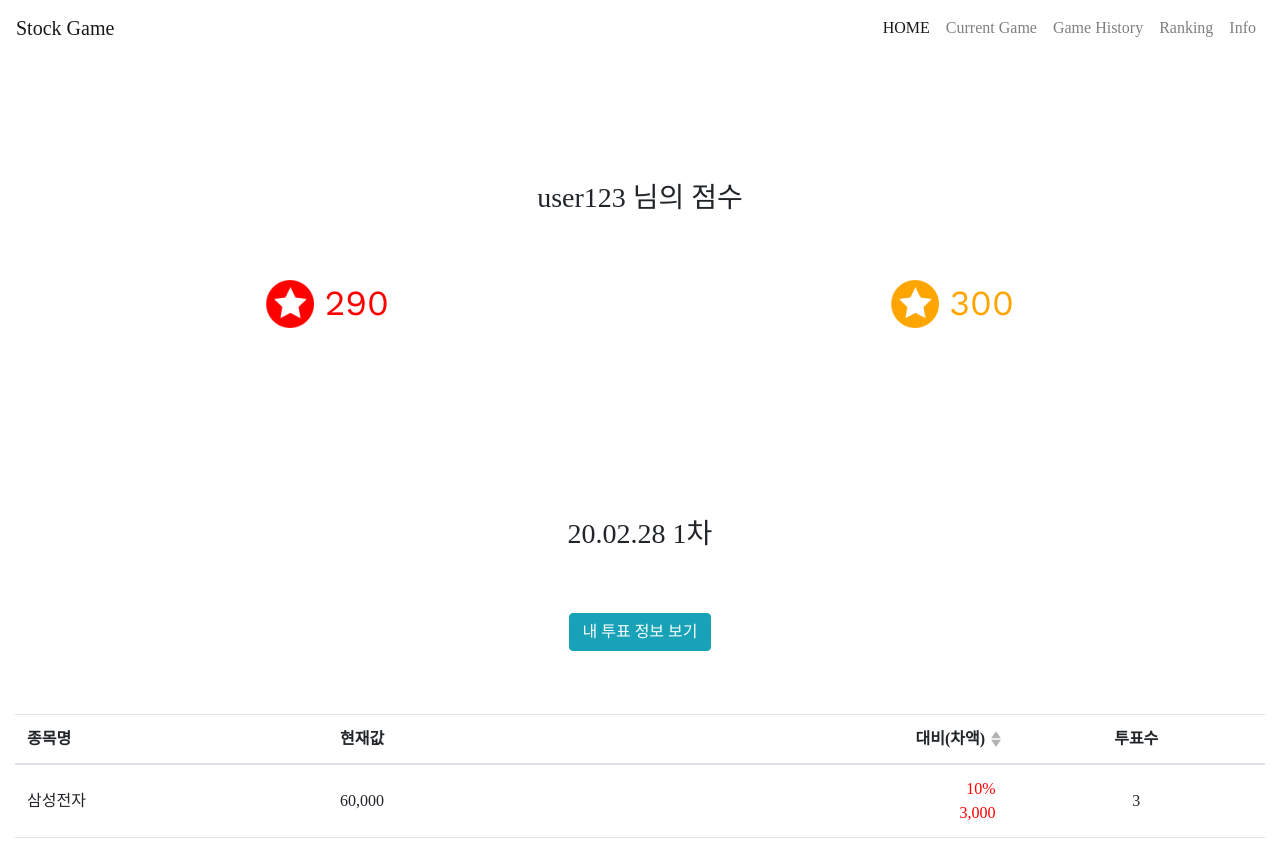
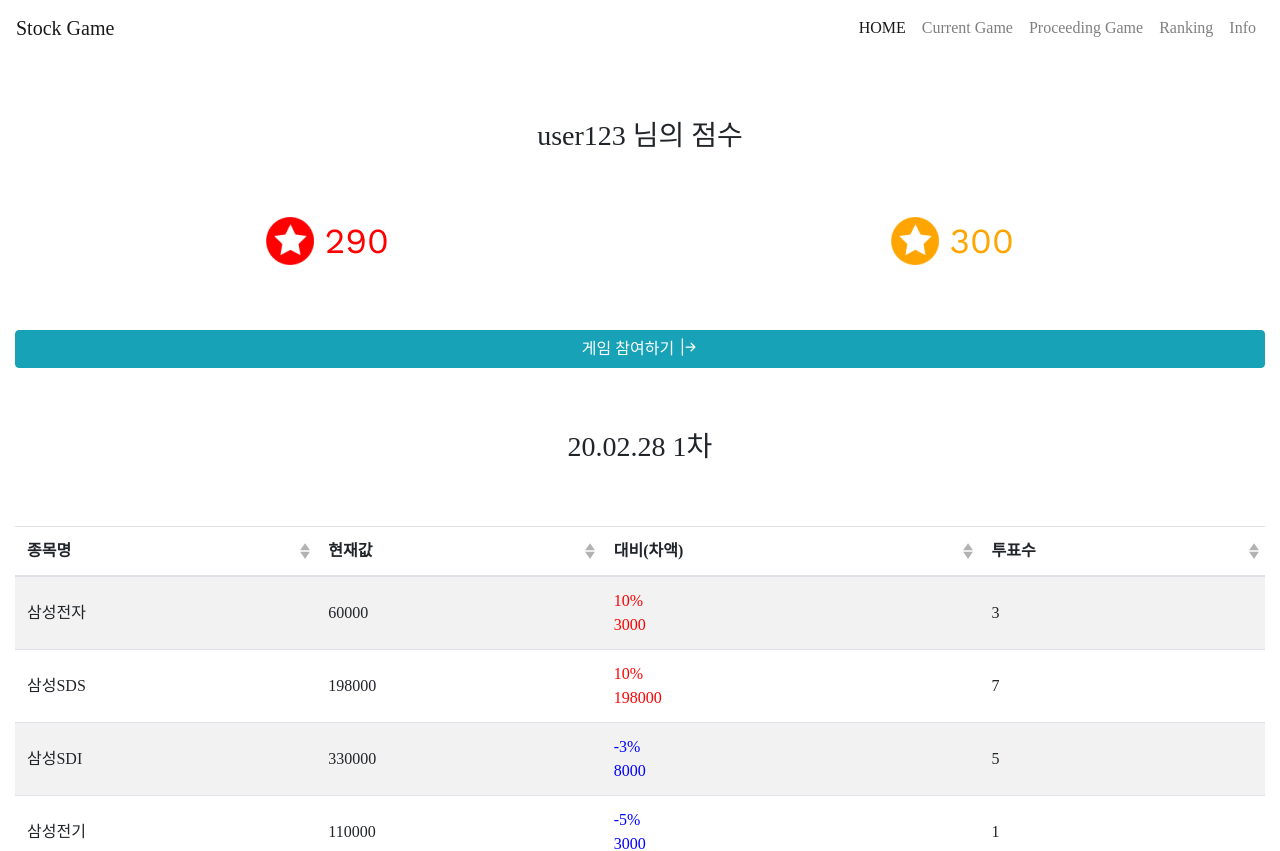
Before and after one commit to alrud0x0/stock_game, a Vue app in the folder front/: page /#/home in a window 1280 px wide. Shown: the top 851 px of the page. Built offline with nearby package versions, Linux system fonts and the light colour scheme; a web font is replaced by a local one.

Commit message:
Revert "게임테이블/보팅정보/사용자투표정보 추가"
This reverts commit eaf1727f1dfb918f8abe8c29cb9640815e06abc8.

```diff
--- /dev/null
+++ b/front/src/App_backup.vue
@@ -0,0 +1,28 @@
+<template>
+  <div id="app">
+    <img alt="Vue logo" src="./assets/logo.png">
+    <HelloWorld msg="Welcome to Your Vue.js App"/>
+  </div>
+</template>
+
+<script>
+import HelloWorld from './components/HelloWorld.vue'
+
+export default {
+  name: 'app',
+  components: {
+    HelloWorld
+  }
+}
+</script>
+
+<style>
+#app {
+  font-family: 'Avenir', Helvetica, Arial, sans-serif;
+  -webkit-font-smoothing: antialiased;
+  -moz-osx-font-smoothing: grayscale;
+  text-align: center;
+  color: #2c3e50;
+  margin-top: 60px;
+}
+</style>
--- /dev/null
+++ b/front/src/components/HelloWorld.vue
@@ -0,0 +1,58 @@
+<template>
+  <div class="hello">
+    <h1>{{ msg }}</h1>
+    <p>
+      For a guide and recipes on how to configure / customize this project,<br>
+      check out the
+      <a href="https://cli.vuejs.org" target="_blank" rel="noopener">vue-cli documentation</a>.
+    </p>
+    <h3>Installed CLI Plugins</h3>
+    <ul>
+      <li><a href="https://github.com/vuejs/vue-cli/tree/dev/packages/%40vue/cli-plugin-babel" target="_blank" rel="noopener">babel</a></li>
+      <li><a href="https://github.com/vuejs/vue-cli/tree/dev/packages/%40vue/cli-plugin-eslint" target="_blank" rel="noopener">eslint</a></li>
+    </ul>
+    <h3>Essential Links</h3>
+    <ul>
+      <li><a href="https://vuejs.org" target="_blank" rel="noopener">Core Docs</a></li>
+      <li><a href="https://forum.vuejs.org" target="_blank" rel="noopener">Forum</a></li>
+      <li><a href="https://chat.vuejs.org" target="_blank" rel="noopener">Community Chat</a></li>
+      <li><a href="https://twitter.com/vuejs" target="_blank" rel="noopener">Twitter</a></li>
+      <li><a href="https://news.vuejs.org" target="_blank" rel="noopener">News</a></li>
+    </ul>
+    <h3>Ecosystem</h3>
+    <ul>
+      <li><a href="https://router.vuejs.org" target="_blank" rel="noopener">vue-router</a></li>
+      <li><a href="https://vuex.vuejs.org" target="_blank" rel="noopener">vuex</a></li>
+      <li><a href="https://github.com/vuejs/vue-devtools#vue-devtools" target="_blank" rel="noopener">vue-devtools</a></li>
+      <li><a href="https://vue-loader.vuejs.org" target="_blank" rel="noopener">vue-loader</a></li>
+      <li><a href="https://github.com/vuejs/awesome-vue" target="_blank" rel="noopener">awesome-vue</a></li>
+    </ul>
+  </div>
+</template>
+
+<script>
+export default {
+  name: 'HelloWorld',
+  props: {
+    msg: String
+  }
+}
+</script>
+
+<!-- Add "scoped" attribute to limit CSS to this component only -->
+<style scoped>
+h3 {
+  margin: 40px 0 0;
+}
+ul {
+  list-style-type: none;
+  padding: 0;
+}
+li {
+  display: inline-block;
+  margin: 0 10px;
+}
+a {
+  color: #42b983;
+}
+</style>
--- a/front/src/components/Home.vue
+++ b/front/src/components/Home.vue
@@ -1,11 +1,10 @@
 <template>
 <div>
-  <div class="outline-margin">
-    <userPoint />
+  <userPoint />
+  <div v-if="isVotingAvaliable">
+    <b-button block variant="info" :to="{path : '/game/upcoming'}">게임 참여하기 <b-icon icon="arrow-bar-right"></b-icon></b-button>
   </div>
-  <div class="outline-margin">
-    <gameTable />
-  </div>
+  <gameTable />
 </div>
 </template>
 
--- a/front/src/components/Rank.vue
+++ b/front/src/components/Rank.vue
@@ -1,6 +1,9 @@
 <template>
 <div>
   <div class="outline-margin">
+    <div align="middle" class="common-margin">
+      <h3>{{ nickname }} 님의 점수</h3>
+    </div>
     <userPoint />
   </div>
   <div class="outline-margin">
--- a/front/src/components/common/TopTab.vue
+++ b/front/src/components/common/TopTab.vue
@@ -7,8 +7,8 @@
   <b-collapse id="nav-collapse" is-nav>
     <b-navbar-nav class="ml-auto">
       <b-nav-item :to="{path : '/home'}" :active="$route.name == 'home'">HOME</b-nav-item>
-      <b-nav-item :to="{path : '/game/current'}" :active="$route.name == 'currentGame'">Current Game</b-nav-item>
-      <b-nav-item :to="{path : '/game/history'}" :active="$route.name == 'gameHistory'">Game History</b-nav-item>
+      <b-nav-item :to="{path : '/game/upcoming'}" :active="$route.name == 'upcomingGame'">Current Game</b-nav-item>
+      <b-nav-item :to="{path : '/game/current'}">Proceeding Game</b-nav-item>
       <b-nav-item :to="{path : '/rank'}" :active="$route.name == 'rank'">Ranking</b-nav-item>
       <b-nav-item :to="{path : '/info'}">Info</b-nav-item>
     </b-navbar-nav>
--- a/front/src/components/game/GameTable.vue
+++ b/front/src/components/game/GameTable.vue
@@ -3,38 +3,18 @@
     <div align="middle" class="common-margin">
       <h3>{{ gameTitle }}</h3>
     </div>
-    <div align="middle" class="common-margin">
-      <userVoteTable />
-    </div>
     <div>
-      <b-table noCollapse hover
+      <b-table striped hover
         :items="items"
-        :fields="fields"
-        @row-clicked="item=>$set(item, '_showDetails', !item._showDetails)">
-
-        <template v-slot:cell(price)="row">
-            {{ row.value | currencyFormat}}
-        </template>
+        :fields="fields">
 
         <template v-slot:cell(comparison)="row">
           <span :style="{color : [row.value.rate < 0 ? 'blue' : 'red']}">
             {{ row.value.rate }}% <br/>
-            {{ row.value.difference | currencyFormat}}
+            {{ row.value.difference }}
           </span>
         </template>
 
-        <template v-slot:cell(vote)="row">
-          {{ row.value.count }}
-          <!--<b-button size="sm" @click="row.toggleDetails" class="mb-2" variant="outline-info">
-            <b-icon icon="chevron-down" v-if="row.detailsShowing"></b-icon>
-            <b-icon icon="chevron-up" v-if="!row.detailsShowing"></b-icon>
-          </b-button>-->
-        </template>
-
-        <!-- voting info -->
-        <template v-slot:row-details="row">
-          <voteInfo :items="row.item.vote.items" />
-        </template>
 
       </b-table>
     </div>
@@ -43,25 +23,20 @@
 
 
 <script>
-import VoteInfo from './VoteInfo.vue'
-import UserVoteTable from './UserVoteTable.vue'
-
 export default {
   name: 'gameTable',
-  components: {
-    VoteInfo,
-    UserVoteTable
-  },
   data() {
       return {
         fields: [
           {
             key : 'stock',
+            sortable: true,
             label : '종목명',
             class: 'align-middle'
           },
           {
             key : 'price',
+            sortable: true,
             label : '현재값',
             class: 'align-middle'
           },
@@ -69,71 +44,23 @@
             key : 'comparison',
             sortable: true,
             label : '대비(차액)',
-            class: 'align-middle text-right',
+            class: 'align-middle'
           },
           {
             key : 'vote',
+            sortable: true,
             label : '투표수',
-            class: 'align-middle text-center'
+            class: 'align-middle'
           }
         ],
         items: [
-          {
-              stock: '삼성전자',
-              price: '60000',
-              comparison: {
-                  rate : '10',
-                  difference : '3000'
-              },
-              vote: {
-                  count : '3',
-                  items : [  { userId : 'user123', reason : '그냥' }, { userId : 'user456', reason : '그냥요' }, { userId : 'user789', reason : '그냥이요' }]
-              }
-          },
-          {
-              stock: '삼성SDS',
-              price: '198000',
-              comparison:  {
-                rate : '10',
-                difference : '1980'
-              },
-              vote: {
-                count : '1',
-                items : [  { userId : 'user123', reason : '내맘' }]
-              }
-          },
-          {
-              stock: '삼성SDI',
-              price: '330000',
-              comparison:  {
-                rate : '-3',
-                difference : '8000'
-              },
-              vote: {
-                count : '2',
-                items : [  { userId : 'user123', reason : 'ㅇㅇ' }, { userId : 'user123', reason : 'ㅇㅇㅇ' }]
-              }
-          },
-          {   stock: '삼성전기',
-              price: '110000',
-              comparison:  {
-                rate : '-5',
-                difference : '3000'
-              },
-              vote: {
-                count : '1',
-                items : [  { userId : 'user123', reason : 'ㅇㅇ' }, { userId : 'user123', reason : 'ㅇㅇㅇ' }]
-              }
-          }
+          { stock: '삼성전자', price: '60000', comparison: { rate : '10', difference : '3000'}, vote: '3' },
+          { stock: '삼성SDS', price: '198000', comparison:  { rate : '10', difference : '198000'} , vote: '7' },
+          { stock: '삼성SDI', price: '330000', comparison:  { rate : '-3', difference : '8000'} , vote: '5' },
+          { stock: '삼성전기', price: '110000', comparison:  { rate : '-5', difference : '3000'}, vote: '1' }
         ],
         gameTitle : '20.02.28 1차'
       }
-  },
-  filters : {
-    currencyFormat: function(value) {
-      var num = new Number(value);
-      return num.toFixed(0).replace(/\B(?=(\d{3})+(?!\d))/g, ",");
-    }
   }
 }
 </script>
--- a/front/src/components/game/UserVoteTable.vue
+++ /dev/null
@@ -1,67 +0,0 @@
-<template>
-  <div id="userVoteTable">
-    <b-button v-b-toggle.collapse-1 variant="info">내 투표 정보 보기</b-button>
-    <b-collapse id="collapse-1" class="mt-2">
-      <b-card>
-        <p class="card-text">내가 투표한 주식 랭킹</p>
-        <b-table noCollapse
-          :items="items"
-          :fields="fields">
-
-          <template v-slot:cell(comparison)="row">
-            <span :style="{color : [row.value.rate < 0 ? 'blue' : 'red']}">
-              {{ row.value.rate }}% <br/>
-              {{ row.value.difference}}
-            </span>
-          </template>
-
-        </b-table>
-      </b-card>
-    </b-collapse>
-  </div>
-</template>
-
-<script>
-export default {
-  name: 'userVoteTable',
-  data() {
-    return {
-      fields : [
-        {
-          key : 'rank',
-          label: '순위',
-          class: 'align-middle'
-        },
-        {
-          key : 'stock',
-          label : '종목명',
-          class: 'align-middle'
-        },
-        {
-          key : 'comparison',
-          label : '대비(차액)',
-          class: 'align-middle text-right'
-        }
-      ],
-      items : [
-        {
-            rank : 3,
-            stock: '삼성전기',
-            comparison:  {
-              rate : '5',
-              difference : '13000'
-            }
-        },
-        {
-            rank : 7,
-            stock: '삼성전자',
-            comparison:  {
-              rate : '2',
-              difference : '3000'
-            }
-        }
-      ]
-    }
-  }
-}
-</script>
--- a/front/src/components/game/VoteInfo.vue
+++ /dev/null
@@ -1,26 +0,0 @@
-<template>
-  <div id="voteInfo">
-    <b-table noCollapse headVariant="dark"
-      :items="items"
-      :fields="fields">
-    </b-table>
-  </div>
-</template>
-
-
-<script>
-export default {
-  name: 'voteInfo',
-  props: {
-    items: {
-      type: Array,
-      default: () => ({})
-    }
-  },
-  data() {
-    return {
-      fields : [ {key : 'userId', label: '사용자'} , {key : 'reason', label: '선택사유'} ]
-    }
-  }
-}
-</script>
--- a/front/src/route/index.js
+++ b/front/src/route/index.js
@@ -10,8 +10,7 @@
 const routes = [
   { path : '/home', component: Home, name: 'home' },
   { path : '/rank', component: Rank, name: 'rank' },
-  { path : '/game/current', component: GameTable, name: 'currentGame' },
-  { path : '/game/history', component: GameTable, name: 'gameHistory' }
+  { path : '/game/upcoming', component: GameTable, name: 'upcomingGame' }
 ]
 
 //router 인스턴스 생성
```
